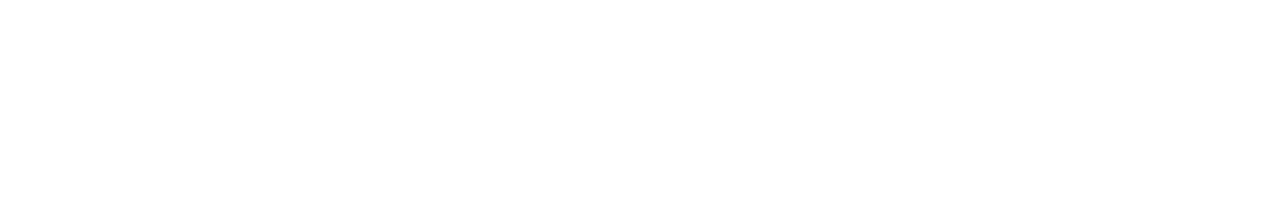
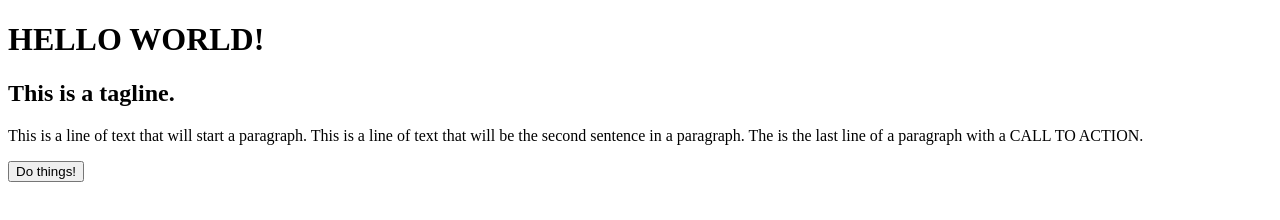
Before and after one commit to thinkpyxl/frontendframe, a website built with webpack: page index.html in a window 1280 px wide. Built offline with nearby package versions, Linux system fonts and the light colour scheme.

Commit message:
testing webpack install thus far

```diff
--- a/index.html
+++ b/index.html
@@ -0,0 +1,10 @@
+<!DOCTYPE html>
+<head>
+  <script src="./dist/main.js"></script>
+</head>
+<body>
+  <h1>Hello world!</h1>
+  <h2>This is a tagline.</h2>
+  <p>This is a line of text that will start a paragraph. This is a line of text that will be the second sentence in a paragraph. The is the last line of a paragraph with a <span>call to action</span>.</p>
+  <button>Do things!</button>
+</body>
--- a/src/index.css
+++ b/src/index.css
@@ -1,4 +1,7 @@
-.basic {
-  margin: 0;
-  padding: 0;
+h1 {
+  text-transform: uppercase;
 }
+
+span {
+  text-transform: uppercase;
+}
```
Also changed, not shown: README.md.
